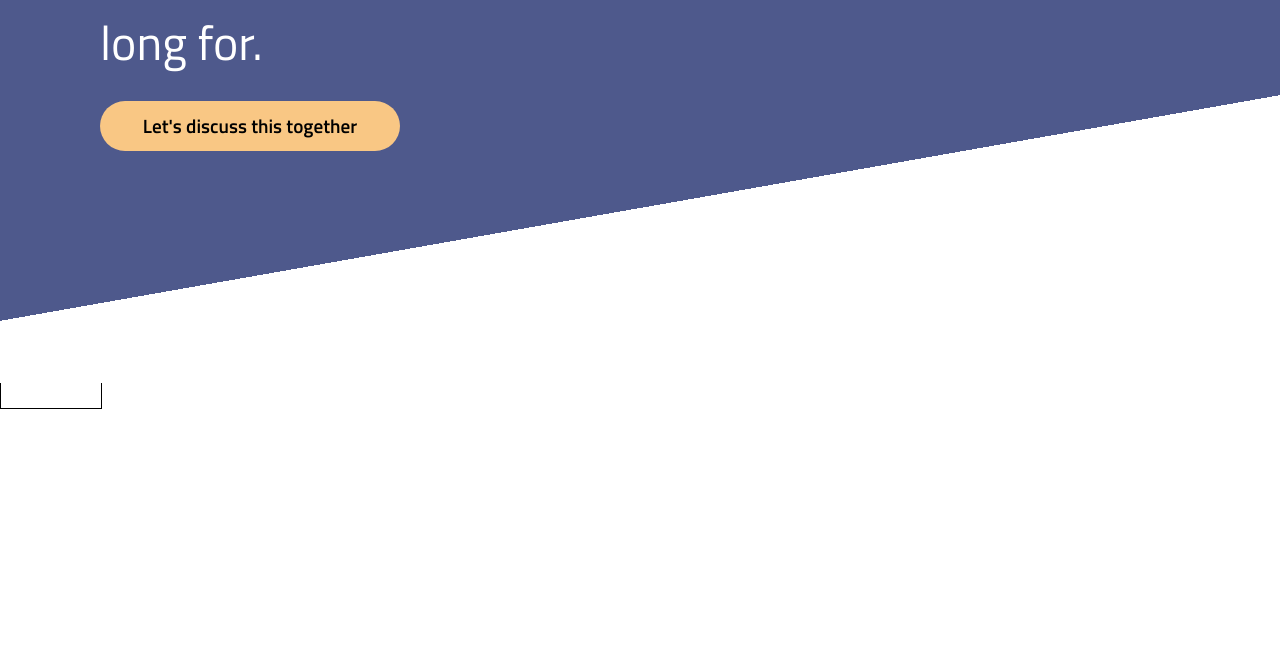
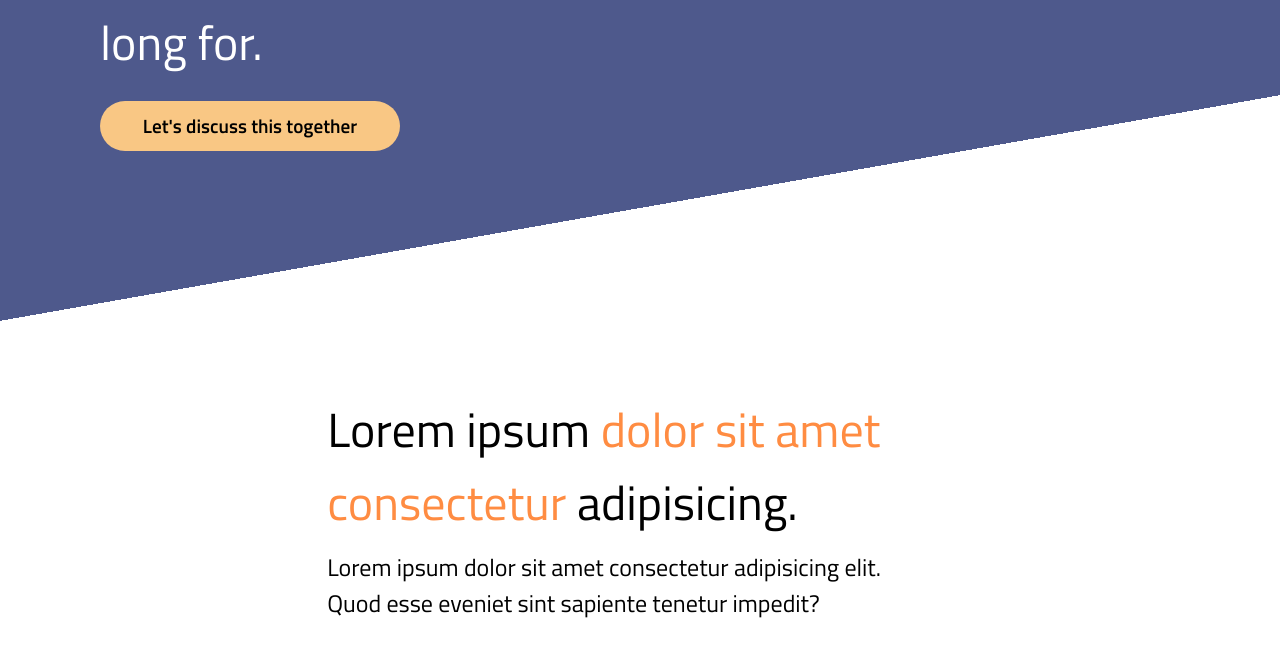
Before and after one commit to dominykase/suite, a plain HTML site: page index.html in a window 1280 px wide. Shown: the part 217-874 px from the top of the page. Before the commit the page ends 800 px from the top, so only its background shows below. Drawn offline with Linux system fonts and the light colour scheme; a script that the page names is missing.

Commit message:
Add files via upload

```diff
--- a/css/index.css
+++ b/css/index.css
@@ -94,12 +94,12 @@
     }
 
     .buffer {
-        height: 100vw;
+        height: 92vw;
     }
 
     #wrapper1 {
         width: 80vw;
-        margin: 150px 10vw 0 10vw;
+        margin: 0 10vw;
     }
 }
 
@@ -174,7 +174,6 @@
 
     #wrapper1 {
         width: 600px;
-        margin: 0 auto;
     }
 }
 
@@ -229,6 +228,10 @@
         left: 10vw;
 
         width: 80vw;
+    }
+
+    #wrapper1 {
+        width: 600px;
     }
 }
 
@@ -346,8 +349,13 @@
     width: 100%;
 }
 
-#wrapper1 {
-    height: 200px;
+.viewportContainer {
+    width: 98vw;
+    height: 100vh;
+
+    display: flex;
+    justify-content: center;
+    align-items: center;
 }
 
 .paraText {
@@ -357,9 +365,3 @@
 .highlight {
     color: #ff8c42;
 }
-
-.test{
-    width: 100px;
-    height: 100px;
-    border: 1px solid black;
-}
--- a/index.html
+++ b/index.html
@@ -43,11 +43,12 @@
             </a>
         </div>
         <div class="buffer"></div>
-        <div id="wrapper1">
-            <div class="headText" id="text1Head">Lorem ipsum <span class="highlight">dolor sit amet consectetur</span> adipisicing.</div>
-            <div class="paraText" id="text1para">Lorem ipsum dolor sit amet consectetur adipisicing elit. Quod esse eveniet sint sapiente tenetur impedit?</div>
+        <div class="viewportContainer">
+            <div id="wrapper1">
+                <div class="headText" id="text1Head">Lorem ipsum <span class="highlight">dolor sit amet consectetur</span> adipisicing.</div>
+                <div class="paraText" id="text1para">Lorem ipsum dolor sit amet consectetur adipisicing elit. Quod esse eveniet sint sapiente tenetur impedit?</div>
+            </div>
         </div>
-        <div class="test"></div>
     </div>
 
     <script type="text/javascript" src="js/velocity.min.js"></script>
```
